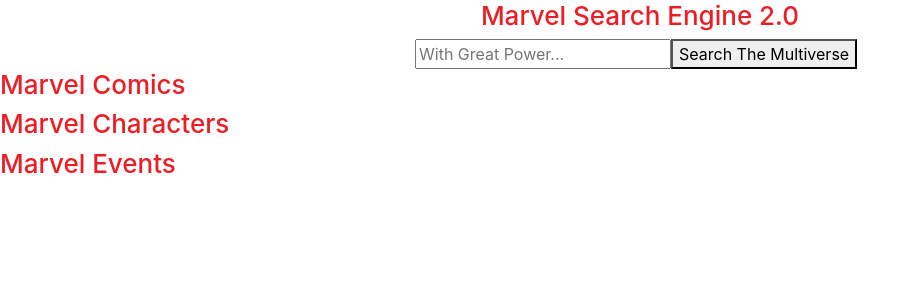
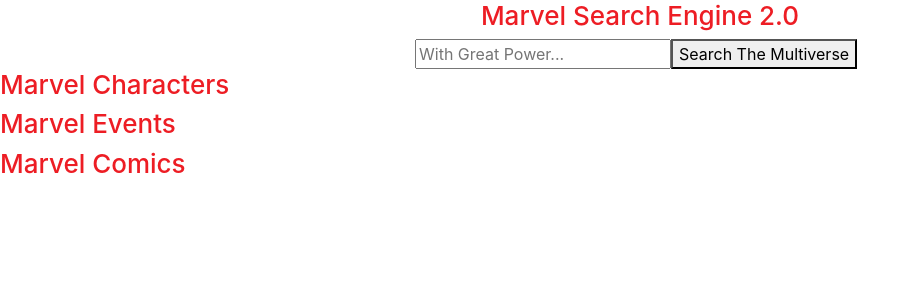
Before and after one commit to AEDesigns/Marvel-React-Portal, a React (Create React App) app: page / in a window 1280 px wide. Shown: the top 300 px of the page, without its empty margins (0-918 px from the left). Built offline with nearby package versions, Linux system fonts and the light colour scheme.

Commit message:
Add rows to card returns in app.js for formatting

```diff
--- a/src/App.css
+++ b/src/App.css
@@ -1,3 +1,4 @@
+/* Parent Component Styles */
 .App {
   text-align: center;
 }
@@ -12,18 +13,20 @@
   display: inline-block;
 }
 
-.api-input{
+.api-input {
   position: relative;
   display: block;
-  margin : 0 auto;
+  margin: 0 auto;
 }
 
-.do-it-all{
+.do-it-all {
   margin: 0 auto;
   width: 450px;
 }
 
-.EventsDiv{
+/* Card Styles */
+
+.EventsDiv {
   float: left;
   padding-left: 10px;
 }
@@ -32,6 +35,7 @@
   from {
     transform: rotate(0deg);
   }
+
   to {
     transform: rotate(360deg);
   }
--- a/src/App.js
+++ b/src/App.js
@@ -5,8 +5,8 @@
 const baseURL = "https://gateway.marvel.com/v1/public/"
 const myApiKey = "&apikey=6d1f112aae8581fdaca4b89efca28a99";
 
-class App extends React.Component{
-  constructor(props){
+class App extends React.Component {
+  constructor(props) {
     super(props);
     this.state = {
       title: 'Marvel Search Engine 2.0',
@@ -23,14 +23,14 @@
       inputValue: event.target.value
     });
   };
-    handleSubmit(event){
+  handleSubmit(event) {
     this.fetchInput(this.state.inputValue);
     event.preventDefault();
   }
-    fetchInput(input){
+  fetchInput(input) {
     const marvelEvents = createMarvelString(baseURL, "events?nameStartsWith=", input, myApiKey);
     const marvelComics = createMarvelString(baseURL, "comics?titleStartsWith=", input, myApiKey);
-      const marvelCharacters = createMarvelString(baseURL,"characters?nameStartsWith=", input, myApiKey);
+    const marvelCharacters = createMarvelString(baseURL, "characters?nameStartsWith=", input, myApiKey);
     fetch(marvelEvents)
       .then((res) => {
         return res.json()
@@ -72,37 +72,34 @@
       });
   }
 
-  render(){
-    return(
+  render() {
+    return (
       <div>
         <h1 className="App-header">{this.state.title}</h1>
         <div className="do-it-all">
           <form>
-            <input  className="Marvel-Input" type="text" value={this.state.inputValue} onChange={this.handleChange} placeholder="With Great Power..."/>
+            <input className="Marvel-Input" type="text" value={this.state.inputValue} onChange={this.handleChange} placeholder="With Great Power..." />
             <button className="api-kickoff Marvel-Input" type="submit" onClick={this.handleSubmit}>Search The Multiverse</button>
           </form>
         </div>
-        <div>
+        <h2 className="App-header api-header">Marvel Characters</h2>
+        <div class="row">
+          {this.state.charactersApi.map((e, index) => {
+            return <CustomCard key={index} title={e.title} img={e.thumbnail.path} body={e.description} />
+          })}
+        </div>
+        <h2 className="App-header api-header">Marvel Events</h2>
+        <div class="row">
+          {this.state.eventsApi.map((e, index) => {
+            return <CustomCard key={index} title={e.title} img={e.thumbnail.path} body={e.description} />
+          })}
+        </div>
         <h2 className="App-header api-header">Marvel Comics</h2>
+        <div class="row">
+          {this.state.comicsApi.map((e, index) => {
+            return <CustomCard key={index} title={e.title} img={e.thumbnail.path} body={e.description} />
+          })}
         </div>
-        {this.state.comicsApi.map((e, index) =>
-          {
-            return <CustomCard key={index} title={e.title} img={e.thumbnail.path}  body={e.description}/>
-            })}
-        <div>
-          <h2 className="App-header api-header">Marvel Characters</h2>
-        </div>
-        {this.state.charactersApi.map((e, index) =>
-          {
-            return <CustomCard key={index} title={e.title} img={e.thumbnail.path}  body={e.description}/>
-            })}
-        <div >
-          <h2 className="App-header api-header">Marvel Events</h2>
-        </div>
-        {this.state.eventsApi.map((e, index) =>
-        {
-          return <CustomCard key={index} title={e.title} img={e.thumbnail.path}  body={e.description}/>
-          })}
       </div>
     )
   }
--- a/src/components/Card.js
+++ b/src/components/Card.js
@@ -1,16 +1,16 @@
 import React from 'react';
 import '../App.css';
 
-class CustomCard extends React.Component{
-    render(){
-        return(
+class CustomCard extends React.Component {
+    render() {
+        return (
             <div>
-                <div class="card" style={{width: "18rem"}} className="EventsDiv">
-                <img class="card-img-top" src={this.props.img + "/standard_medium.jpg"} alt={"The Cover Photo for the Comic series " + this.props.title}/>
-                <div class="card-body">
-                    <h5 class="card-title">{this.props.title}</h5>
-                    <p class="card-text">{this.props.body}</p>
-                </div>
+                <div class="card" style={{ width: "15rem", float: 'left' }} className="EventsDiv">
+                    <img class="card-img-top" src={this.props.img + "/standard_medium.jpg"} alt={"The Cover Photo for the Comic series " + this.props.title} />
+                    <div class="card-body">
+                        <h5 class="card-title">{this.props.title}</h5>
+                        <p class="card-text">{this.props.body}</p>
+                    </div>
                 </div>
             </div>
         )
```
Lines whose indentation alone changed are shown as unchanged.
